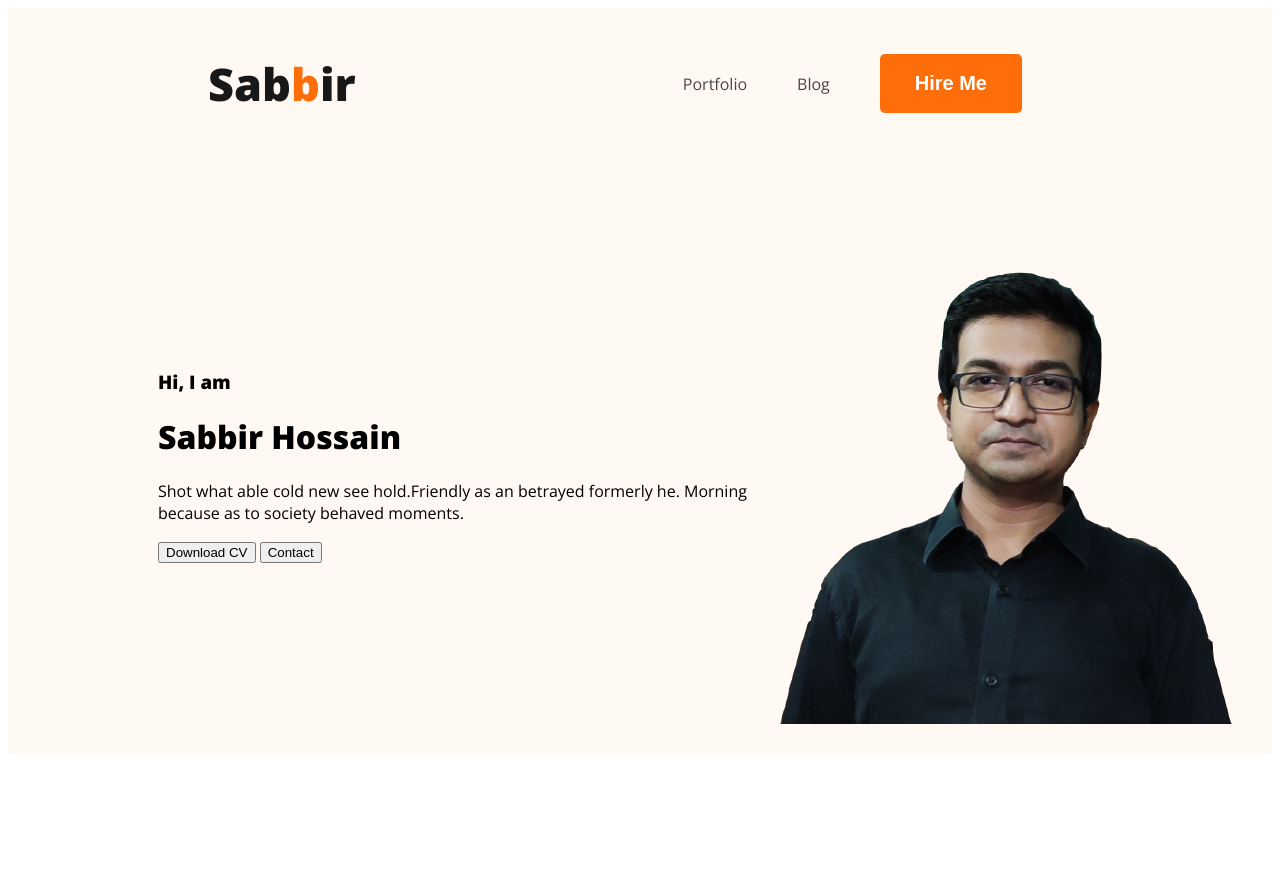
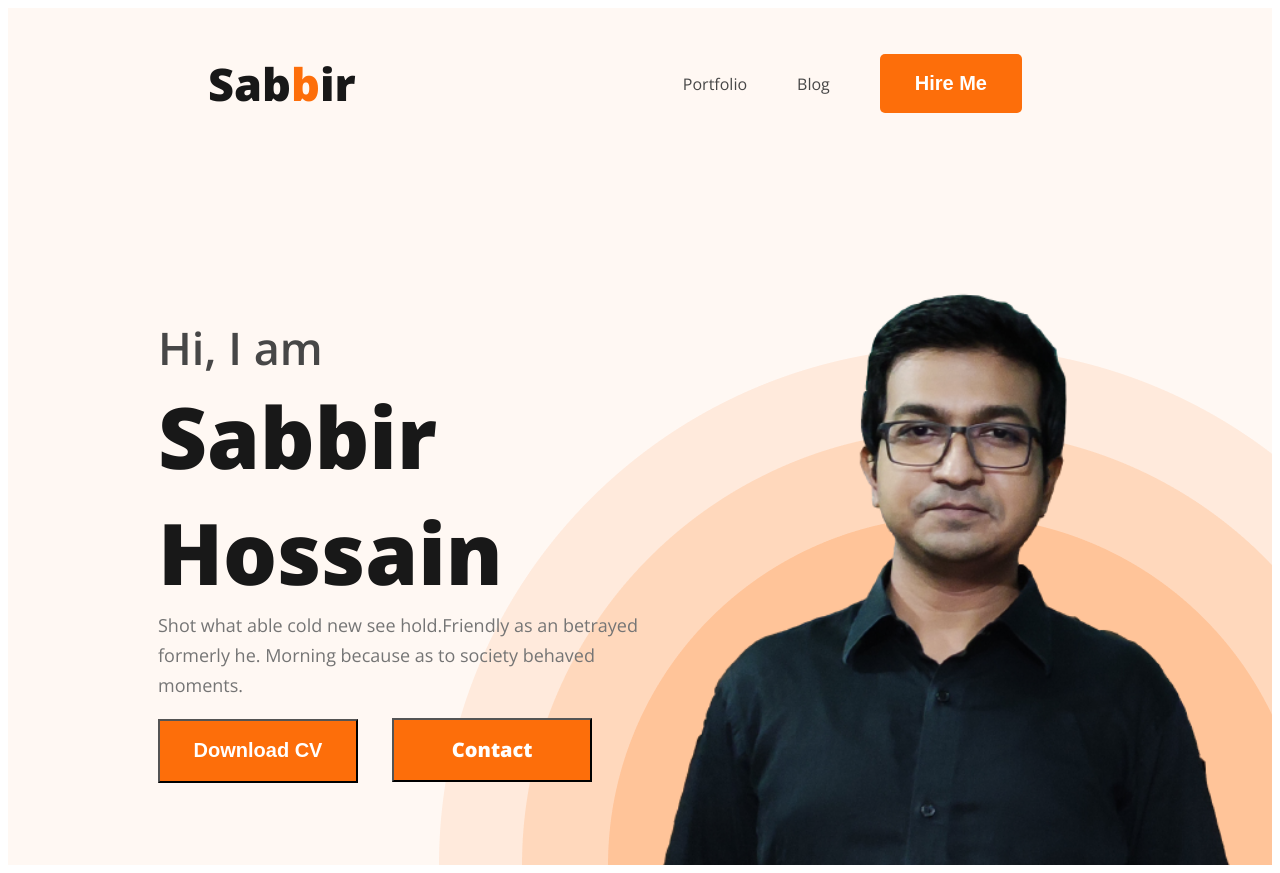
Before and after one commit to sabbir-noyon/web_developer_portfolio_prac_project_1, a plain HTML site: page index.html in a window 1280 px wide. Before the commit the page ends 800 px from the top, so only its background shows below. Drawn offline with nearby package versions, Linux system fonts and the light colour scheme.

Commit message:
hero sectioncompleted

```diff
--- a/index.html
+++ b/index.html
@@ -34,14 +34,14 @@
 
         <div class="header-hero-section">
             <div>
-                <h3>Hi, I am</h3>
-                <h1>Sabbir Hossain</h1>
-                <p>Shot what able cold new see hold.Friendly as an betrayed formerly he. Morning because as to society behaved moments.</p>
-                <button>Download CV</button>
-                <button>Contact</button>
+                <h3 class="hero-greetings">Hi, I am</h3>
+                <h1 class="hero-title">Sabbir Hossain</h1>
+                <p class="hero-paragraphs">Shot what able cold new see hold.Friendly as an betrayed formerly he. Morning because as to society behaved moments.</p>
+                <button class="hero-download-button">Download CV</button>
+                <button class="hero-contact-button">Contact</button>
             </div>
 
-            <img src="images/sab-1.png">
+            <img class="profile-picture" src="images/sab-1.png">
 
         </div>
 
--- a/style.css
+++ b/style.css
@@ -65,17 +65,92 @@ nav a{
 /* header-hero-area-start */
 
 .header{
-    background-color:#FFF8F3;;
+    background-color:#FFF8F3;
+    background-image: url('images/header_bg.png');
+    background-repeat: no-repeat;
+    background-position:bottom right;
+
+
+
+
 }
 
 .header-hero-section{
     display:flex;
-    padding: 30px 30px 30px 150px;
+    padding: 30px 30px 0px 150px;
     align-items: center;
+
+
+
+}
+
+.hero-greetings{
+    color:  #474747;
+font-family: Open Sans;
+font-size: 45px;
+font-style: normal;
+font-weight: 600;
+line-height: normal;
+margin-bottom: 0;
+
+}
+
+.hero-title{
+    color: #181818;
+font-family: Open Sans;
+font-size: 85px;
+font-style: normal;
+font-weight: 700;
+line-height: normal;
+margin-top: 0px;
+margin-bottom: 0px;
+
+}
+
+.hero-paragraphs{
+    color: #757575;
+font-size: 18px;
+font-style: normal;
+font-weight: 400;
+line-height: 30px;
+margin-top: 0px;
+}
+
+.hero-download-button{
+    background-color: #FD6E0A;
+    color: #FFF;
+    text-align: center;
+    font-size: 20px;
+    font-style: normal;
+    font-weight: 700;
+    line-height: normal;
+    width: 200px;
+    height: 64px;
+    margin-right: 15px;
+    }
+
+
+.hero-contact-button{
+
+    background-color: #FD6E0A;
+    color: #FFF;
+text-align: center;
+font-family: Open Sans;
+font-size: 20px;
+font-style: normal;
+font-weight: 700;
+line-height: normal;
+margin-left:15px;
+width: 200px;
+height: 64px;
+
 
 }
 
 .profile-picture{
     width: 584px;
     height: 676px;
+
+
+
 }
```
